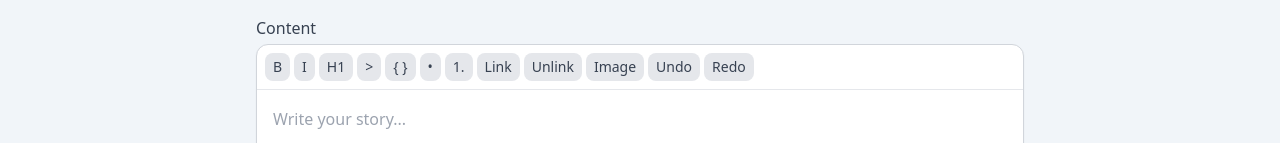
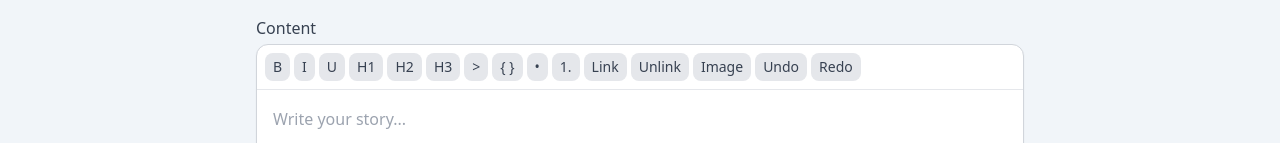
Before and after one commit to dhruvdankhara/blogsphere_college, a React (Vite) app in the folder client/: page /blog/edit/1 in a window 1280 px wide. Shown: the part 272-415 px from the top of the page. Built offline with nearby package versions, Linux system fonts and the light colour scheme; no server answers.

Commit message:
add h2, h3, underline in editor

```diff
--- a/client/src/components/RichEditor.jsx
+++ b/client/src/components/RichEditor.jsx
@@ -117,9 +117,26 @@ export default function RichEditor({ value, setValue }) {
           cmd={() => editor.chain().focus().toggleItalic().run()}
         />
         <BarButton
+          label="U"
+          isActive={editor.isActive("underline")}
+          cmd={() =>
+            editor.chain().focus().toggleHighlight({ color: "#ffc078" }).run()
+          }
+        />
+        <BarButton
           label="H1"
           isActive={editor.isActive("heading", { level: 1 })}
           cmd={() => editor.chain().focus().toggleHeading({ level: 1 }).run()}
+        />
+        <BarButton
+          label="H2"
+          isActive={editor.isActive("heading", { level: 2 })}
+          cmd={() => editor.chain().focus().toggleHeading({ level: 2 }).run()}
+        />
+        <BarButton
+          label="H3"
+          isActive={editor.isActive("heading", { level: 3 })}
+          cmd={() => editor.chain().focus().toggleHeading({ level: 3 }).run()}
         />
         <BarButton
           label=">"
--- a/client/src/index.css
+++ b/client/src/index.css
@@ -18,10 +18,23 @@ h1 {
   @apply text-gray-900;
 }
 
+h2 {
+  font-size: 25px;
+  font-weight: 500;
+  @apply text-gray-900;
+}
+
 h3 {
   font-size: 20px;
   font-weight: 500;
   @apply text-gray-900;
+}
+
+mark {
+  background-color: #faf594;
+  border-radius: 0.4rem;
+  box-decoration-break: clone;
+  padding: 0.1rem 0.3rem;
 }
 
 .ProseMirror {
```
